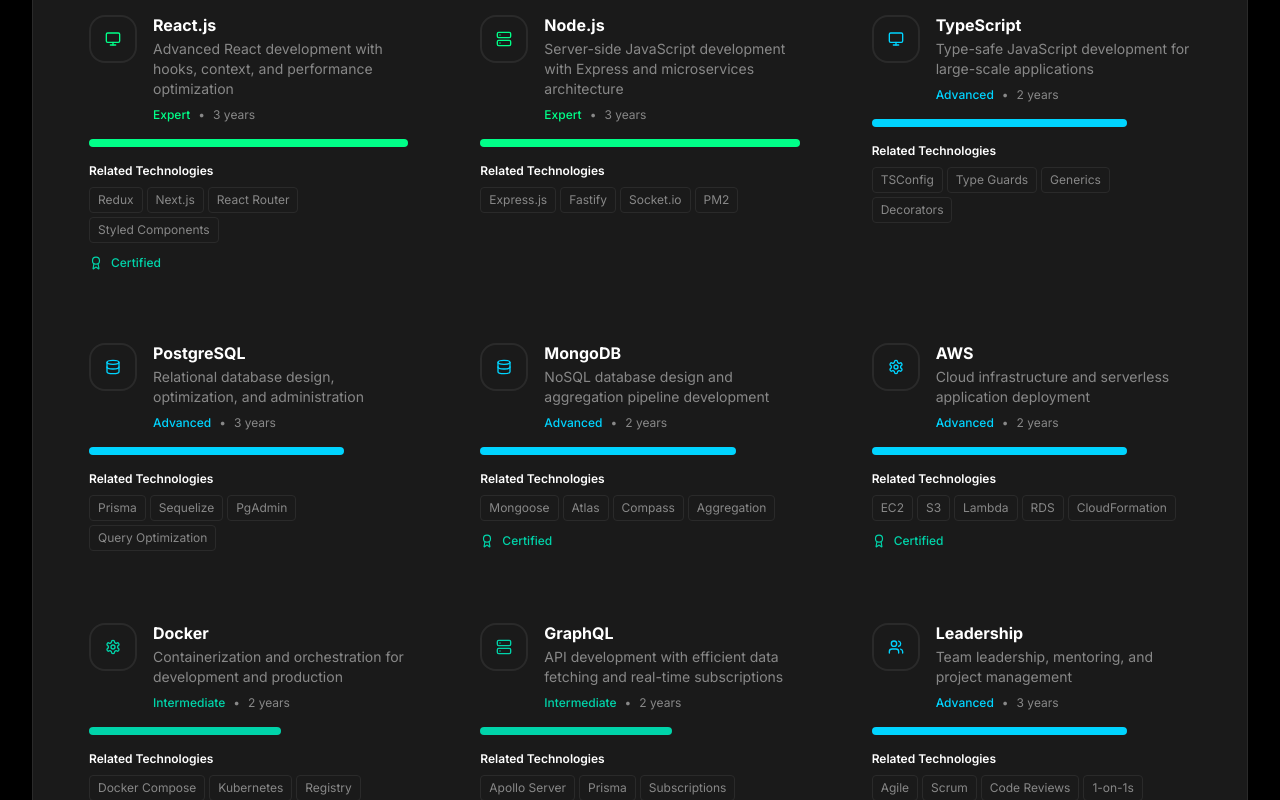
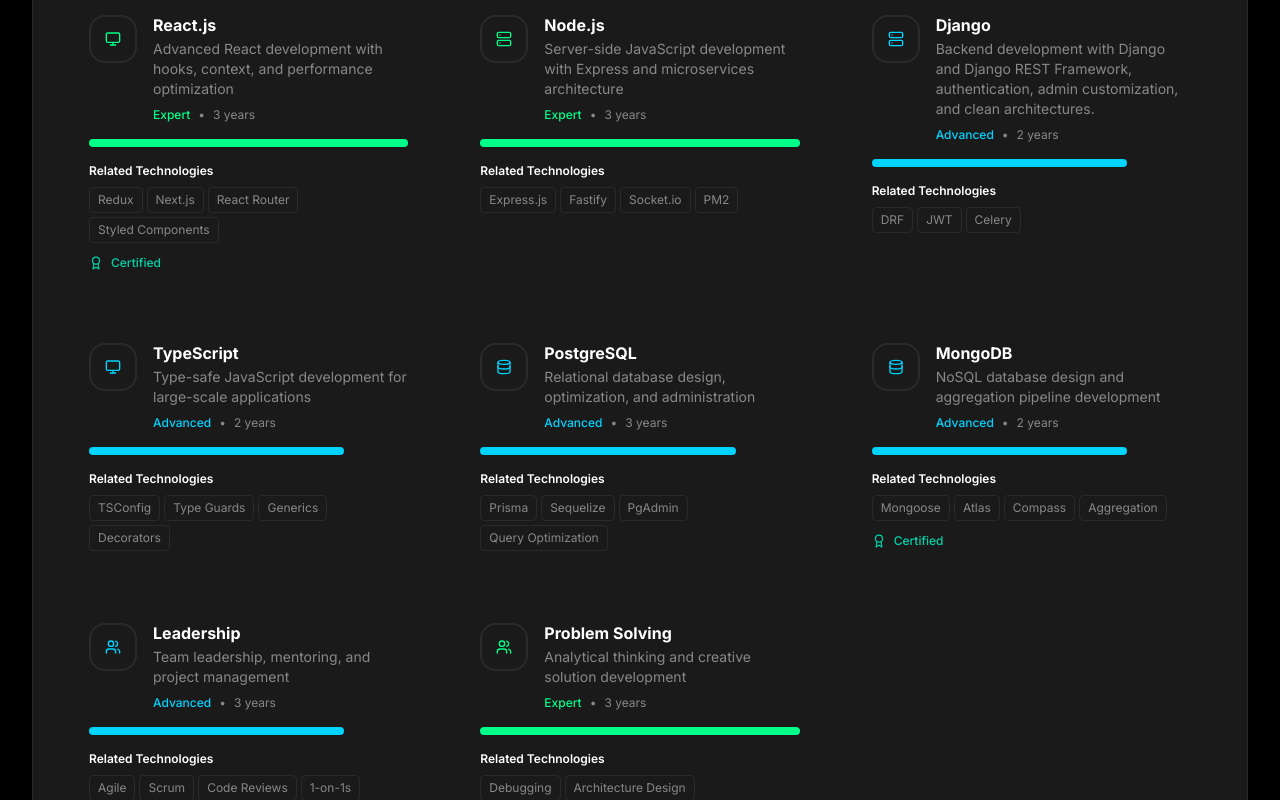
Before and after one commit to Mehdi-ahmed-yacine/neonfolio, a React (Vite) app: page / in a window 1280 px wide. Shown: the part 2320-3120 px from the top of the page. Built offline with nearby package versions, Linux system fonts and the light colour scheme.

Commit message:
Skills page: remove AWS/Docker; Resume skills: remove AWS/Docker, replace GraphQL with Django; Timeline: rewrite milestones 2019-2025 per request.

```diff
--- a/src/pages/digital-resume/index.jsx
+++ b/src/pages/digital-resume/index.jsx
@@ -111,6 +111,15 @@
       certified: false
     },
     {
+      name: "Django",
+      category: "backend",
+      proficiency: "Advanced",
+      experience: "2 years",
+      description: "Backend development with Django and Django REST Framework, authentication, admin customization, and clean architectures.",
+      technologies: ["DRF", "JWT", "Celery"],
+      certified: false
+    },
+    {
       name: "TypeScript",
       category: "frontend",
       proficiency: "Advanced",
@@ -136,33 +145,6 @@
       description: "NoSQL database design and aggregation pipeline development",
       technologies: ["Mongoose", "Atlas", "Compass", "Aggregation"],
       certified: true
-    },
-    {
-      name: "AWS",
-      category: "tools",
-      proficiency: "Advanced",
-      experience: "2 years",
-      description: "Cloud infrastructure and serverless application deployment",
-      technologies: ["EC2", "S3", "Lambda", "RDS", "CloudFormation"],
-      certified: true
-    },
-    {
-      name: "Docker",
-      category: "tools",
-      proficiency: "Intermediate",
-      experience: "2 years",
-      description: "Containerization and orchestration for development and production",
-      technologies: ["Docker Compose", "Kubernetes", "Registry", "Multi-stage builds"],
-      certified: false
-    },
-    {
-      name: "GraphQL",
-      category: "backend",
-      proficiency: "Intermediate",
-      experience: "2 years",
-      description: "API development with efficient data fetching and real-time subscriptions",
-      technologies: ["Apollo Server", "Prisma", "Subscriptions", "Federation"],
-      certified: false
     },
     {
       name: "Leadership",
--- a/src/pages/professional-story/components/TimelineSection.jsx
+++ b/src/pages/professional-story/components/TimelineSection.jsx
@@ -8,78 +8,83 @@
   const timeline = [
     {
       year: "2019",
-      phase: "The Spark",
-      title: "First Lines of Code",
-      description: "Discovered the magic of programming during university. Built my first web application - a simple task manager that sparked a lifelong passion for creating digital solutions.",
+      phase: "Learning Basics",
+      title: "HTML & CSS",
+      description: "Découverte du développement web et apprentissage des bases avec HTML et CSS.",
       achievements: [
-        "Learned HTML, CSS, and JavaScript fundamentals",
-        "Built first full-stack application with Node.js",
-        "Contributed to open-source projects",
-        "Won university hackathon with team project"
+        "Structure des pages web",
+        "Styles responsives de base",
+        "Premières maquettes"
       ],
-      technologies: ["HTML", "CSS", "JavaScript", "Node.js", "MongoDB"],
+      technologies: ["HTML", "CSS"],
       image: "https://images.unsplash.com/photo-1461749280684-dccba630e2f6?w=600&h=400&fit=crop",
       color: "primary"
     },
     {
-      year: "2020-2021",
-      phase: "The Foundation",
-      title: "Building Core Skills",
-      description: "Dove deep into modern web development frameworks and best practices. Completed multiple internships and freelance projects, establishing a solid foundation in full-stack development.",
+      year: "2021-2022",
+      phase: "Baccalauréat",
+      title: "Obtention du Bac",
+      description: "Achèvement du baccalauréat et préparation au parcours universitaire.",
       achievements: [
-        "Mastered React and Vue.js frameworks",
-        "Completed 3 successful internships",
-        "Delivered 15+ freelance projects",
-        "Earned AWS Cloud Practitioner certification"
+        "Focus sur les matières scientifiques",
+        "Orientation vers l'informatique"
       ],
-      technologies: ["React", "Vue.js", "Python", "Django", "PostgreSQL", "AWS"],
+      technologies: ["Maths", "Physique", "Informatique"],
       image: "https://images.unsplash.com/photo-1517077304055-6e89abbf09b0?w=600&h=400&fit=crop",
       color: "accent"
     },
     {
-      year: "2022",
-      phase: "The Growth",
-      title: "Professional Breakthrough",
-      description: "Joined a fast-growing startup as a junior developer. Led my first major project redesign that improved user engagement by 40% and reduced load times by 60%.",
+      year: "2022-2023",
+      phase: "Début en Informatique",
+      title: "Étudiant en Informatique",
+      description: "Entrée à l'université en informatique et apprentissage des bases de la programmation.",
       achievements: [
-        "Led complete platform redesign project",
-        "Improved application performance by 60%",
-        "Mentored 2 junior developers",
-        "Implemented CI/CD pipelines"
+        "Algorithmes et structures de données",
+        "Bases de la programmation",
+        "Découverte des frameworks"
       ],
-      technologies: ["Next.js", "TypeScript", "Docker", "Kubernetes", "Redis"],
+      technologies: ["Python", "JavaScript"],
       image: "https://images.unsplash.com/photo-1551434678-e076c223a692?w=600&h=400&fit=crop",
       color: "success"
     },
     {
-      year: "2023",
-      phase: "The Expansion",
-      title: "Technical Leadership",
-      description: "Promoted to senior developer role. Architected microservices infrastructure serving 100K+ users. Started contributing to technical blogs and speaking at local meetups.",
+      year: "2023-2024",
+      phase: "Premiers Projets",
+      title: "Premier Site Web",
+      description: "Réalisation du premier site web complet et publication en ligne.",
       achievements: [
-        "Architected scalable microservices platform",
-        "Reduced infrastructure costs by 35%",
-        "Published 12 technical articles",
-        "Spoke at 5 developer conferences"
+        "Site web responsive",
+        "Bonnes pratiques UI/UX"
       ],
-      technologies: ["Microservices", "GraphQL", "Terraform", "Monitoring", "DevOps"],
+      technologies: ["React", "Tailwind"],
       image: "https://images.unsplash.com/photo-1522071820081-009f0129c71c?w=600&h=400&fit=crop",
       color: "warning"
     },
     {
       year: "2024",
-      phase: "The Innovation",
-      title: "Digital Craftsman",
-      description: "Established myself as a full-stack architect and digital craftsman. Currently working on cutting-edge projects involving AI integration and advanced user experiences.",
+      phase: "Première Application",
+      title: "Première App",
+      description: "Conception et développement d'une première application complète.",
       achievements: [
-        "Integrated AI/ML capabilities into web apps",
-        "Built real-time collaboration platforms",
-        "Achieved 99.9% uptime across all projects",
-        "Launched personal brand and consultancy"
+        "Auth, CRUD, déploiement",
+        "Optimisations de performance"
       ],
-      technologies: ["AI/ML", "WebRTC", "WebAssembly", "Edge Computing", "Advanced React"],
+      technologies: ["React", "Node.js"],
       image: "https://images.unsplash.com/photo-1519389950473-47ba0277781c?w=600&h=400&fit=crop",
       color: "primary"
+    },
+    {
+      year: "2025",
+      phase: "Grand Départ",
+      title: "Le début du grand voyage",
+      description: "Lancement de projets ambitieux et montée en puissance sur des applications réelles.",
+      achievements: [
+        "Applications professionnelles",
+        "Vision long terme"
+      ],
+      technologies: ["Django", "React", "MySQL"],
+      image: "https://images.unsplash.com/photo-1519389950473-47ba0277781c?w=600&h=400&fit=crop",
+      color: "accent"
     }
   ];
 
--- a/src/pages/skills-matrix/index.jsx
+++ b/src/pages/skills-matrix/index.jsx
@@ -111,29 +111,6 @@
       lastUpdated: "Oct 2024"
     },
     {
-      id: 5,
-      name: "Docker",
-      category: "devops",
-      proficiency: "Intermediate",
-      experience: 2,
-      icon: "Package",
-      projectCount: 6,
-      isNew: false,
-      description: `Solid understanding of containerization with Docker, including multi-stage builds, docker-compose orchestration, and container optimization. Experience in deploying applications in containerized environments.`,
-      recentProjects: [
-        { name: "Containerized Microservices", year: "2024" },
-        { name: "Development Environment", year: "2024" },
-        { name: "CI/CD Pipeline", year: "2023" }
-      ],
-      learningPath: [
-        { title: "Docker basics", date: "2023", completed: true },
-        { title: "Multi-stage builds", date: "2023", completed: true },
-        { title: "Docker Compose", date: "2024", completed: true },
-        { title: "Kubernetes integration", date: "2025", completed: false }
-      ],
-      lastUpdated: "Sep 2024"
-    },
-    {
       id: 6,
       name: "Figma",
       category: "design",
@@ -198,28 +175,6 @@
         { title: "Data science libraries", date: "2024", completed: true }
       ],
       lastUpdated: "Nov 2024"
-    },
-    {
-      id: 9,
-      name: "AWS",
-      category: "devops",
-      proficiency: "Intermediate",
-      experience: 2,
-      icon: "Cloud",
-      projectCount: 4,
-      isNew: false,
-      description: `Experience with AWS services including EC2, S3, Lambda, and RDS. Familiar with cloud architecture patterns and serverless deployment strategies.`,
-      recentProjects: [
-        { name: "Serverless API", year: "2024" },
-        { name: "Static Site Hosting", year: "2024" },
-        { name: "Database Migration", year: "2023" }
-      ],
-      learningPath: [
-        { title: "AWS fundamentals", date: "2023", completed: true },
-        { title: "Serverless architecture", date: "2024", completed: true },
-        { title: "Advanced networking", date: "2025", completed: false }
-      ],
-      lastUpdated: "Oct 2024"
     },
     {
       id: 10,
```
